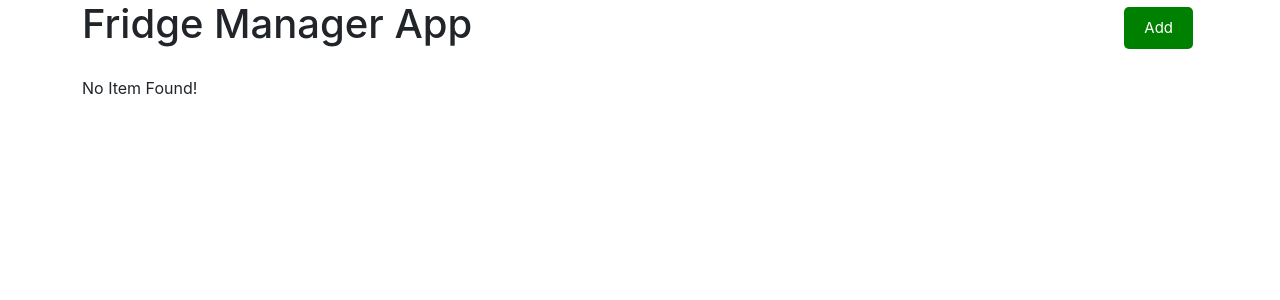
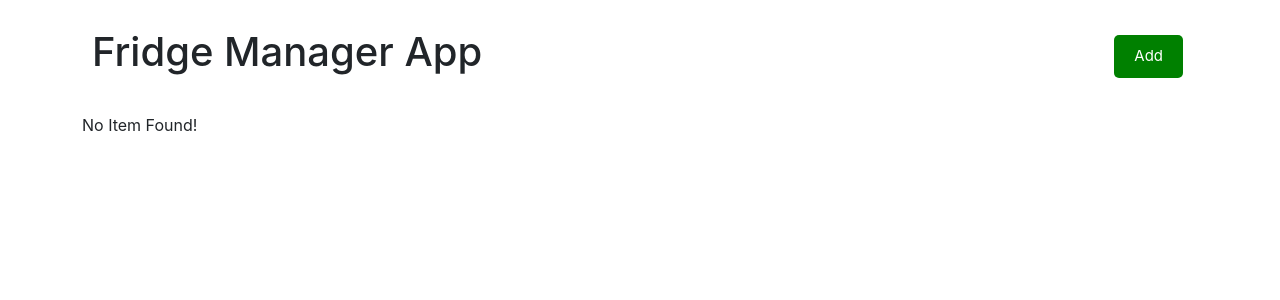
Before and after one commit to mathieukohl/fridge_manager, a React (Create React App) app: page / in a window 1280 px wide. Shown: the top 300 px of the page. Built offline with nearby package versions, Linux system fonts and the light colour scheme.

Commit message:
small style modifications on header

```diff
--- a/src/index.css
+++ b/src/index.css
@@ -37,7 +37,7 @@ code {
   color: #fff;
   border: none;
   padding: 10px 20px;
-  margin: 5px;
+  margin: 15px;
   border-radius: 5px;
   cursor: pointer;
   text-decoration: none;
@@ -63,6 +63,7 @@ code {
   justify-content: space-between;
   align-items: center;
   margin-bottom: 20px;
+  margin-top: 20px;
 }
 
 .item {
@@ -95,3 +96,7 @@ code {
   margin: 20% auto;
   max-width: 15%;
 }
+
+.app-header {
+  padding-left: 10px;
+}
```
